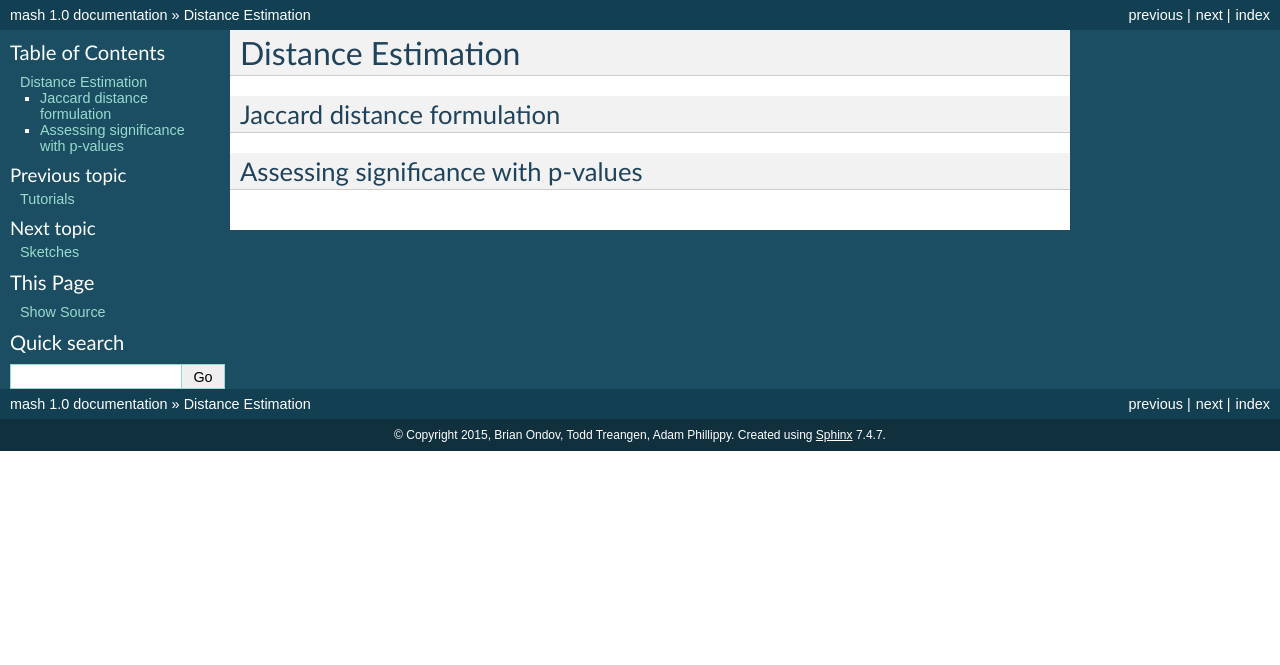
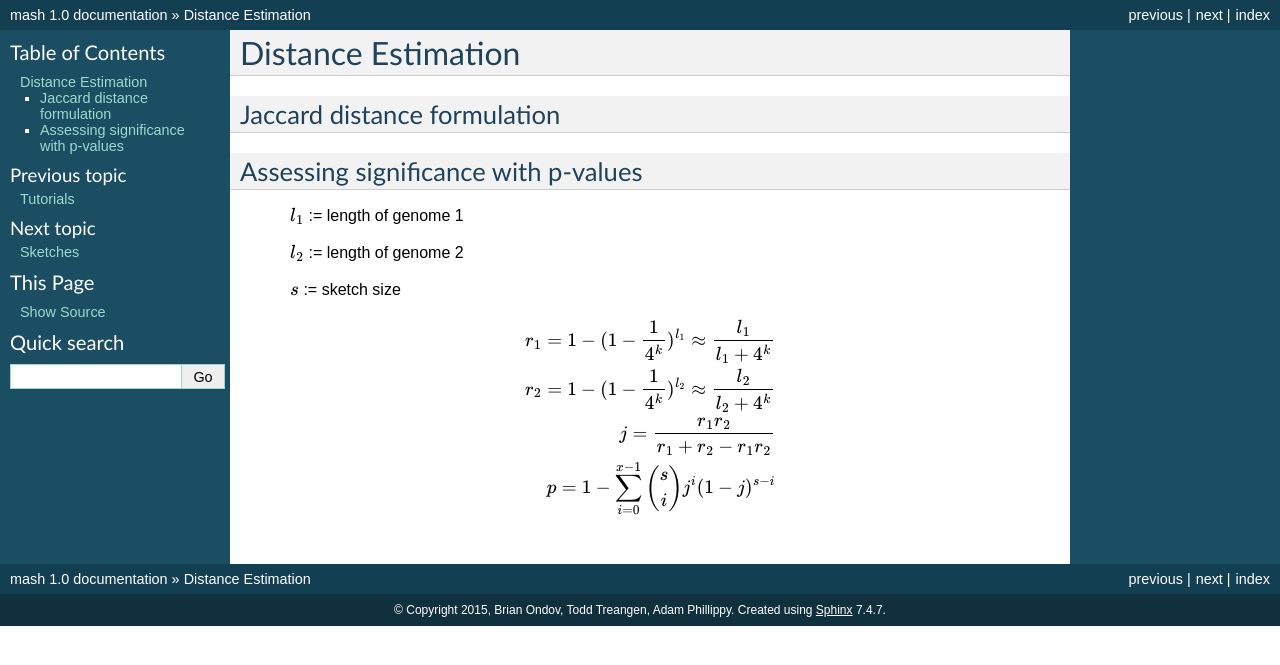
Before and after one commit to marbl/Mash, a Sphinx documentation site: the page built from doc/sphinx/distances.rst, in a window 1280 px wide. Shown: the top 665 px of the page. Built offline with Sphinx 7.4.7, drawn with Linux system fonts in a browser that asks for light colours.

Commit message:
docs: p-value formulas

```diff
--- a/doc/sphinx/distances.rst
+++ b/doc/sphinx/distances.rst
@@ -6,3 +6,19 @@ Jaccard distance formulation
 
 Assessing significance with p-values
 ------------------------------------
+
+  :math:`l_1` := length of genome 1
+
+  :math:`l_2` := length of genome 2
+
+  :math:`s` := sketch size
+
+.. math::
+
+  r_1 = 1-(1-\frac{1}{4^k})^{l_1} \approx \frac{l_1}{l_1+4^k}
+
+  r_2 = 1-(1-\frac{1}{4^k})^{l_2} \approx \frac{l_2}{l_2+4^k}
+
+  j = \frac{r_1 r_2}{r_1 + r_2 - r_1 r_2}
+
+  p = 1 - \sum\limits_{i=0}^{x-1} \binom{s}{i} j^i (1-j)^{s-i}
```
